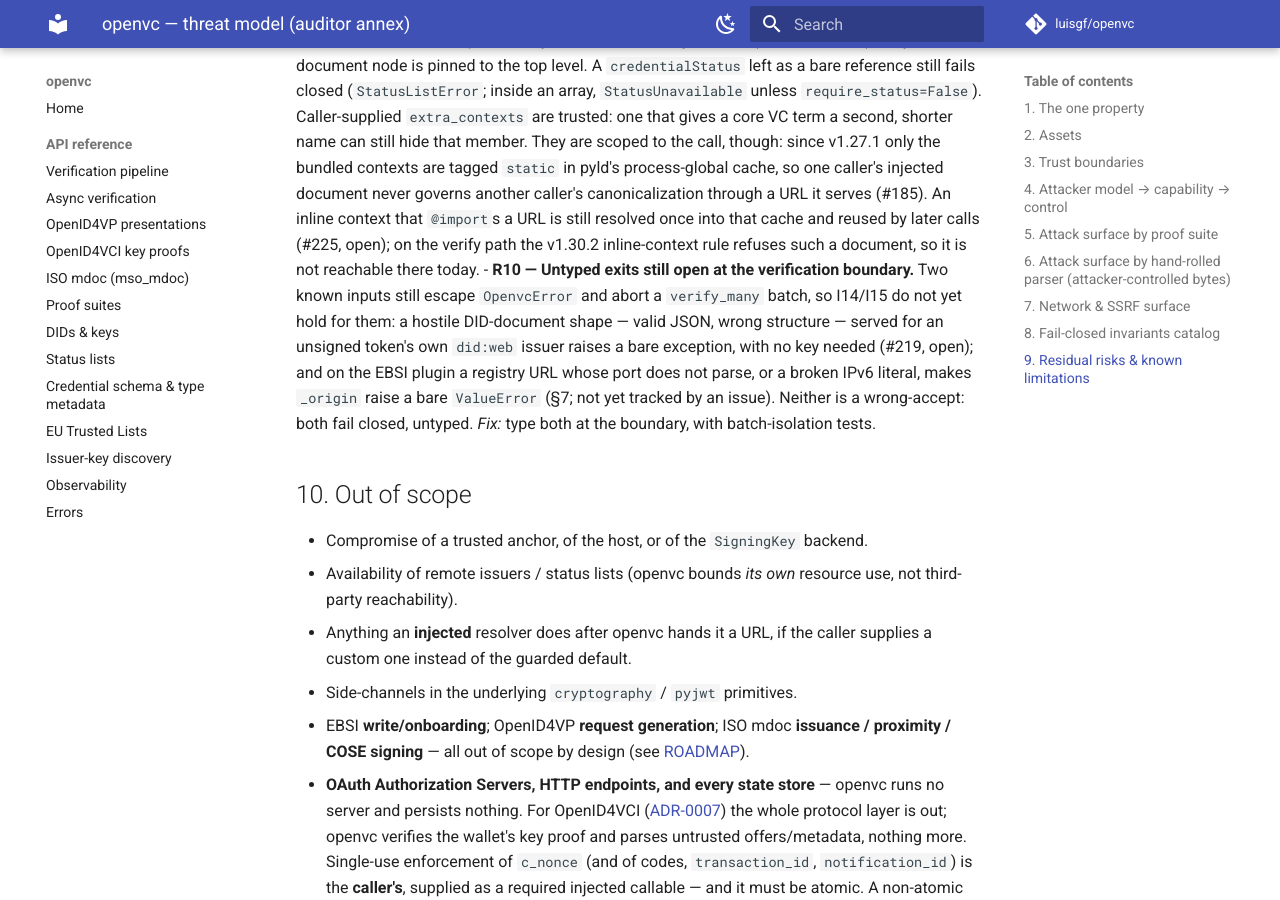
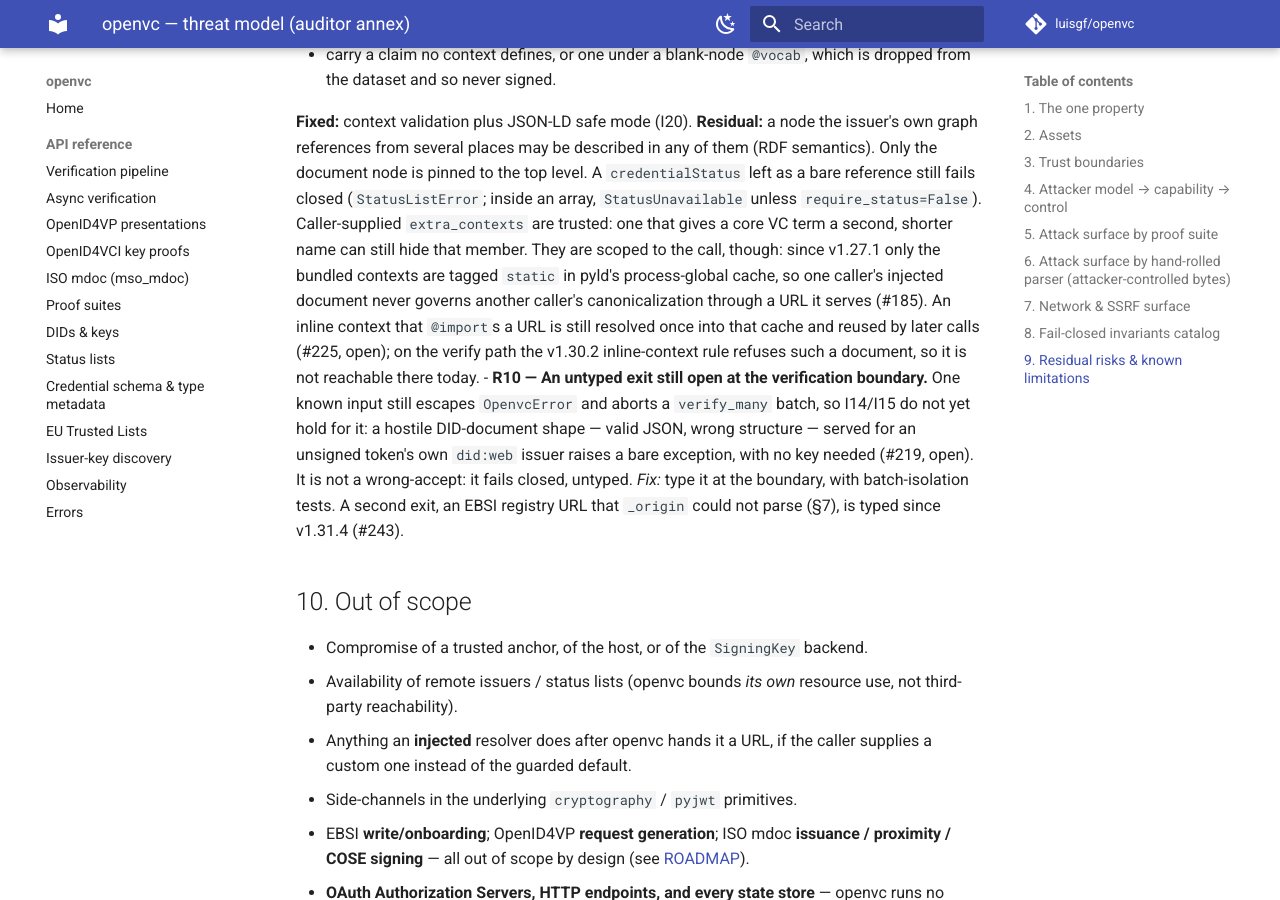
Before and after one commit to luisgf/openvc, an MkDocs documentation site: the page built from docs/audit/threat-model.md, in a window 1280 px wide and 900 px high, scrolled down 15523 px. Built offline with MkDocs 1.6.1 and Material for MkDocs 9.7.7, drawn with Linux system fonts in a browser that asks for light colours; comment, search, counter and statistics services are not loaded; some of the changed text lies outside the part shown.

Commit message:
security(ebsi): type an unparseable TIR registry URL as off-origin
The TIR v5 origin pin (_origin, #172) called urlparse(url).port, so a
registry URL with a bad port, a broken IPv6 literal or an NFKC delimiter
raised a bare ValueError out of verify_ebsi_badge, outside OpenvcError.

_origin now refuses a non-ASCII URL before urlparse and raises
MalformedRegistryResponse for one that does not parse. Each hop treats
such a URL like an off-origin one: the attributes URL raises, an href is
skipped, a links.next ends the walk. Tests cover four URL shapes on all
three hops and through verify_ebsi_badge.

threat-model.md section 7 and R10 drop the residual; assurance.md and the
CHANGELOG record the fix.

Closes #243

```diff
--- a/docs/audit/README.md
+++ b/docs/audit/README.md
@@ -67,7 +67,7 @@ The residual-risk register (R1–R10) is deliberately the reviewer's shortcut to
 the soft spots we already know about; **R1** (SD-JWT unbounded recursion →
 batch-abort DoS) was resolved in v1.20.1 ([#117](https://github.com/luisgf/openvc/issues/117))
 and **R9** (the RDF Data Integrity wrong-accept) in v1.30.2, leaving the
-typed-error-hygiene items **R10** (open untyped exits at the boundary) and **R2–R3**
+typed-error-hygiene items **R10** (an open untyped exit at the boundary) and **R2–R3**
 at the top of the harden-next list.
 
 ## 4. How to reproduce the evidence
--- a/docs/audit/threat-model.md
+++ b/docs/audit/threat-model.md
@@ -190,9 +190,10 @@ finite input", with no explicit constant.
   Because the allow-list matches the host and not the port, the TIR v5 adapter pins
   `links.next`, the HATEOAS `attributes` URL and every revision `href` to the
   listing's `scheme://host:port` (`_origin` in `openvc_ebsi/versioning.py`; #172).
-  A URL whose port does not parse (`:99999`, `:abc`) or a broken IPv6 literal still
-  makes `_origin` raise a bare `ValueError`, so `verify_ebsi_badge` fails closed but
-  untyped (not yet tracked by an issue).
+  A URL with no origin to compare (a port that does not parse, `:99999` or `:abc`; a
+  broken IPv6 literal; a non-ASCII URL, refused before `urlparse`) is treated as
+  off-origin: a typed `MalformedRegistryResponse` on the `attributes` hop, skipped on
+  `links.next` and `href`. Before v1.31.4 it raised a bare `ValueError` (#243).
 
 ## 8. Fail-closed invariants catalog
 
@@ -215,7 +216,7 @@ negative corpus are the drift alarm (see [assurance.md](assurance.md)).
 | I11 | Status decompression bounded at 16 MiB, incremental | `status/_decompress.py:23,38-66` | `test_status_decompress.py:46-82` |
 | I12 | CBOR depth ≤ 64; JCS depth ≤ 100; duplicate map key rejected | `cbor.py:69,229-232`; `proof/_jcs.py:18` | `test_cbor.py:104,152`; `test_di_jcs.py:388` |
 | I13 | Trust-list XML refuses DOCTYPE (XXE + expansion closed) | `trustlist/parse.py:108-120` | `test_trustlist.py:104,121` |
-| I14 | Every internal failure subclasses `OpenvcError` and re-raises typed | `verify.py:105-123,320-322` | `test_hostile_input.py`, `test_typed_error_unhashable_header.py`, `test_typed_error_vc_shape.py`, `test_unhashable_proof_purpose.py`, `test_status_index_hostile.py`, `test_did_web_hostile_host.py`, `test_typed_clock_pins.py`, `test_cose.py` (`test_a_non_integer_crit_label_is_cose_malformed_not_typeerror`), `test_vc_jwt_numeric_dates.py`, `test_sd_jwt_kb_freshness.py` |
+| I14 | Every internal failure subclasses `OpenvcError` and re-raises typed | `verify.py:105-123,320-322` | `test_hostile_input.py`, `test_typed_error_unhashable_header.py`, `test_typed_error_vc_shape.py`, `test_unhashable_proof_purpose.py`, `test_status_index_hostile.py`, `test_did_web_hostile_host.py`, `test_typed_clock_pins.py`, `test_cose.py` (`test_a_non_integer_crit_label_is_cose_malformed_not_typeerror`), `test_vc_jwt_numeric_dates.py`, `test_sd_jwt_kb_freshness.py`, `test_ebsi_verifier.py` (`test_verify_ebsi_badge_unparseable_attributes_url_is_openvc_error`) |
 | I15 | `verify_many` isolates per-credential — one bad item never aborts the batch. **Known open gap** (I14 too): a hostile DID-document shape — valid JSON, wrong structure — served for an unsigned token's own `did:web` issuer still raises a bare exception and aborts the batch (#219, open; see R10) | `verify.py:458-465` | `test_hostile_input.py` (`test_verify_many_isolates_a_non_string_kid`, `test_verify_many_isolates_a_non_object_payload`, `test_verify_many_isolates_a_deeply_nested_sd_jwt`, `test_verify_many_isolates_deeply_nested_across_formats`); the batch tests in `test_typed_error_unhashable_header.py`, `test_typed_error_vc_shape.py`, `test_unhashable_proof_purpose.py`, `test_status_index_hostile.py`, `test_did_web_hostile_host.py`, `test_typed_clock_pins.py`; `test_vc_jwt_numeric_dates.py` (`test_verify_many_isolates_malformed_numeric_date`) |
 | I16 | Hostile deeply-nested input fails closed **pipeline-wide**: every untrusted JSON parse goes through one loader that refuses nesting past **100** (`openvc._json`; 3.14's `json.loads` parses ~116k levels while `repr()` / `==` overflow far sooner), objects handed over already parsed (credential / `vp_token` dicts, DI suite input, injected-fetch DID documents and issuer metadata, RP DCQL) are held to the same bound, the pipeline maps any residual `RecursionError` to a typed error, and SD-JWT `_unpack` / JCS / did:webvh SCID walk stay capped at 100 | `_json.py`; `proof/sd_jwt.py:66,129`; `verify.py`, `aio.py`, `openid4vp.py`, `proof/vc_jwt.py`, `proof/_jws.py`, `proof/_verify_common.py`, `jwe.py`, `did/base.py`, `did/did_jwk.py`, `did/did_webvh.py`, `jwt_vc_issuer.py`, `fetch.py`, `resolvers.py` | `test_hostile_input.py`, `test_did_webvh.py`, `test_typed_error_deep_nesting.py`, `test_typed_error_vc_shape.py` (`test_deeply_nested_cryptosuite_is_typed`) |
 | I17 | An OID4VCI key proof is pinned to `typ: openid4vci-proof+jwt` and must carry **exactly one** of `jwk`/`kid`/`x5c`/`trust_chain`, with the key bound to the header `alg`'s (kty, crv) | `openid4vci.py:676,752,855` | `test_openid4vci.py`, `test_openid4vci_vectors.py` |
@@ -327,14 +328,13 @@ items marked **✅ Resolved** have since been fixed and stay here as an audit tr
   inline context that `@import`s a URL is still resolved once into that cache and
   reused by later calls (#225, open); on the verify path the v1.30.2 inline-context
   rule refuses such a document, so it is not reachable there today.
-- **R10 — Untyped exits still open at the verification boundary.** Two known inputs
-  still escape `OpenvcError` and abort a `verify_many` batch, so I14/I15 do not yet
-  hold for them: a hostile DID-document shape — valid JSON, wrong structure — served
+- **R10 — An untyped exit still open at the verification boundary.** One known input
+  still escapes `OpenvcError` and aborts a `verify_many` batch, so I14/I15 do not yet
+  hold for it: a hostile DID-document shape — valid JSON, wrong structure — served
   for an unsigned token's own `did:web` issuer raises a bare exception, with no key
-  needed (#219, open); and on the EBSI plugin a registry URL whose port does not
-  parse, or a broken IPv6 literal, makes `_origin` raise a bare `ValueError` (§7; not
-  yet tracked by an issue). Neither is a wrong-accept: both fail closed, untyped.
-  *Fix:* type both at the boundary, with batch-isolation tests.
+  needed (#219, open). It is not a wrong-accept: it fails closed, untyped. *Fix:* type
+  it at the boundary, with batch-isolation tests. A second exit, an EBSI registry URL
+  that `_origin` could not parse (§7), is typed since v1.31.4 (#243).
 
 ## 10. Out of scope
 
```
Also changed, not shown: CHANGELOG.md (+29 -1 lines), docs/audit/assurance.md (+4 -1 lines), 2 other files.
